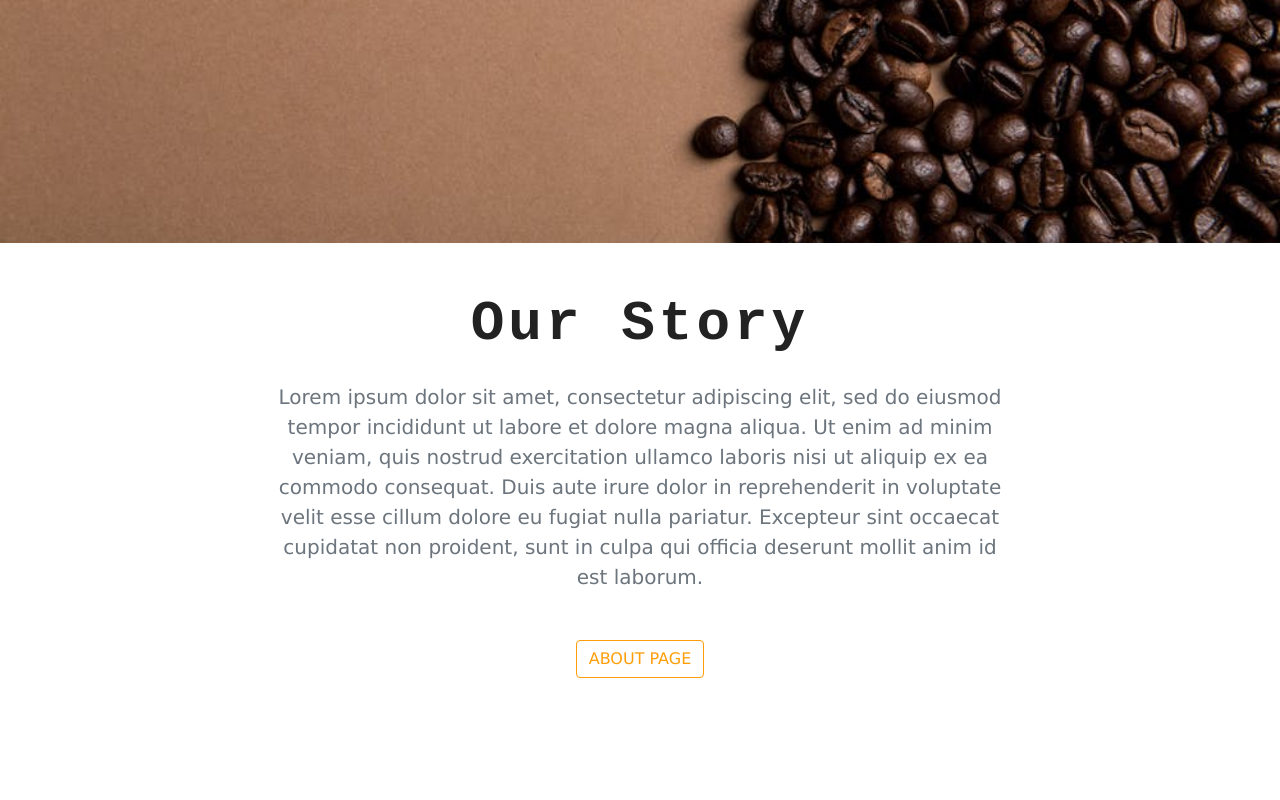
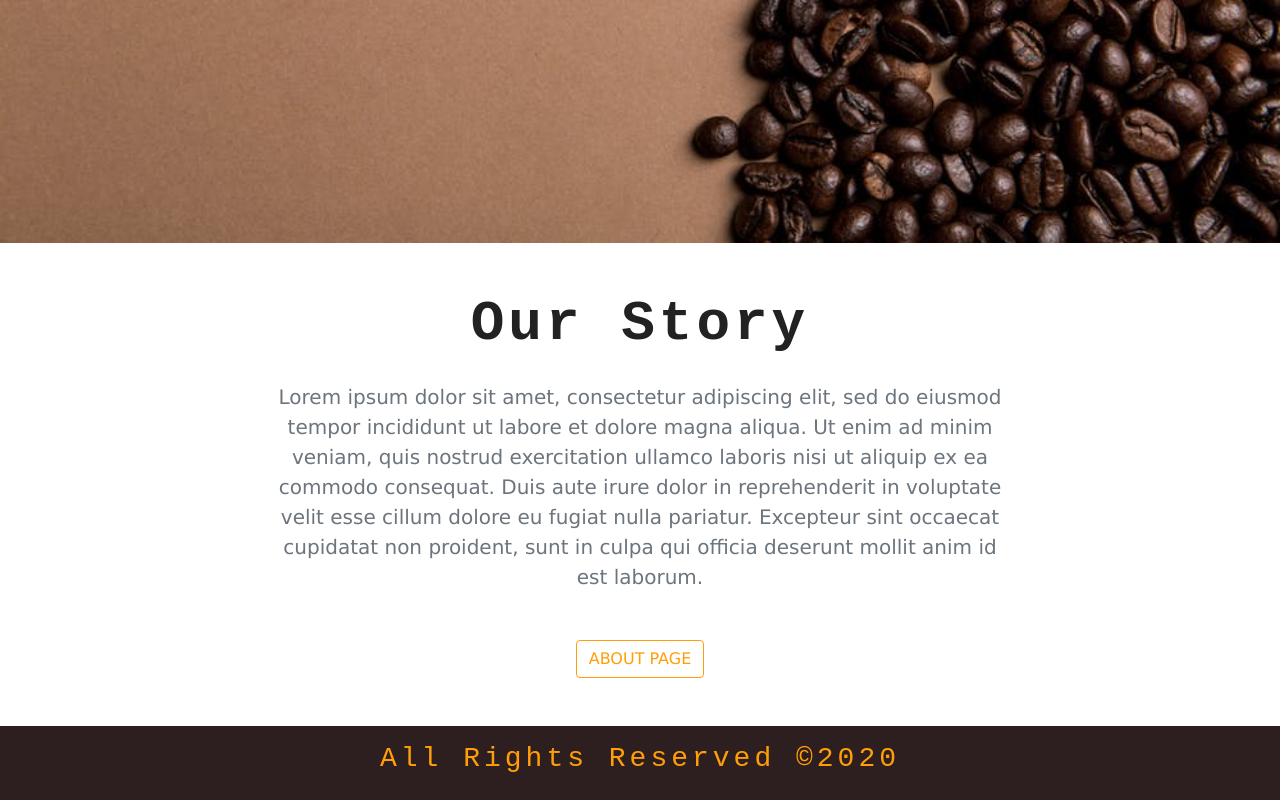
Before and after one commit to qsaleh/gatsby-coffee-project, a Gatsby site: page / in a window 1280 px wide. Shown: the part 631-1431 px from the top of the page. Before the commit the page ends 1357 px from the top, so only its background shows below. Built offline with nearby package versions, Linux system fonts and the light colour scheme; Gatsby itself is replaced by a stand-in of ours.

Commit message:
added footer

```diff
--- a/src/components/Home/info.js
+++ b/src/components/Home/info.js
@@ -1,6 +1,6 @@
 import React from 'react'
 import { Link } from 'gatsby'
-import Title from '../global/title'
+import Title from '../global/Title'
 
 export default function info() {
   return (
--- /dev/null
+++ b/src/components/global/Footer.js
@@ -0,0 +1,15 @@
+import React from 'react'
+
+export default function Footer() {
+  return (
+      <footer className="footer py-3">
+        <div className="container">
+        <div className="row">
+        <div className="col-10 mx-auto col-md-6 text-yellow text-center text-capitalize">
+        <h3>all rights reserved &copy;{new Date().getFullYear()}</h3>
+        </div>
+        </div>
+        </div>
+      </footer>
+  )
+}
--- a/src/components/layout.css
+++ b/src/components/layout.css
@@ -48,3 +48,7 @@
   color: var(--mainBrown);
   background-color: var(--mainYellow);
 }
+
+.footer{
+  background: var(--mainBrown);
+}
--- a/src/components/layout.js
+++ b/src/components/layout.js
@@ -12,12 +12,13 @@
 import "./bootstrap.min.css"
 import "./layout.css"
 import Navbar from './global/Navbar'
+import Footer from '../components/global/Footer'
 
 const Layout = ({ children }) => (
 <>
 <Navbar />
 {children}
-
+<Footer />
 < />
 );
 
```
